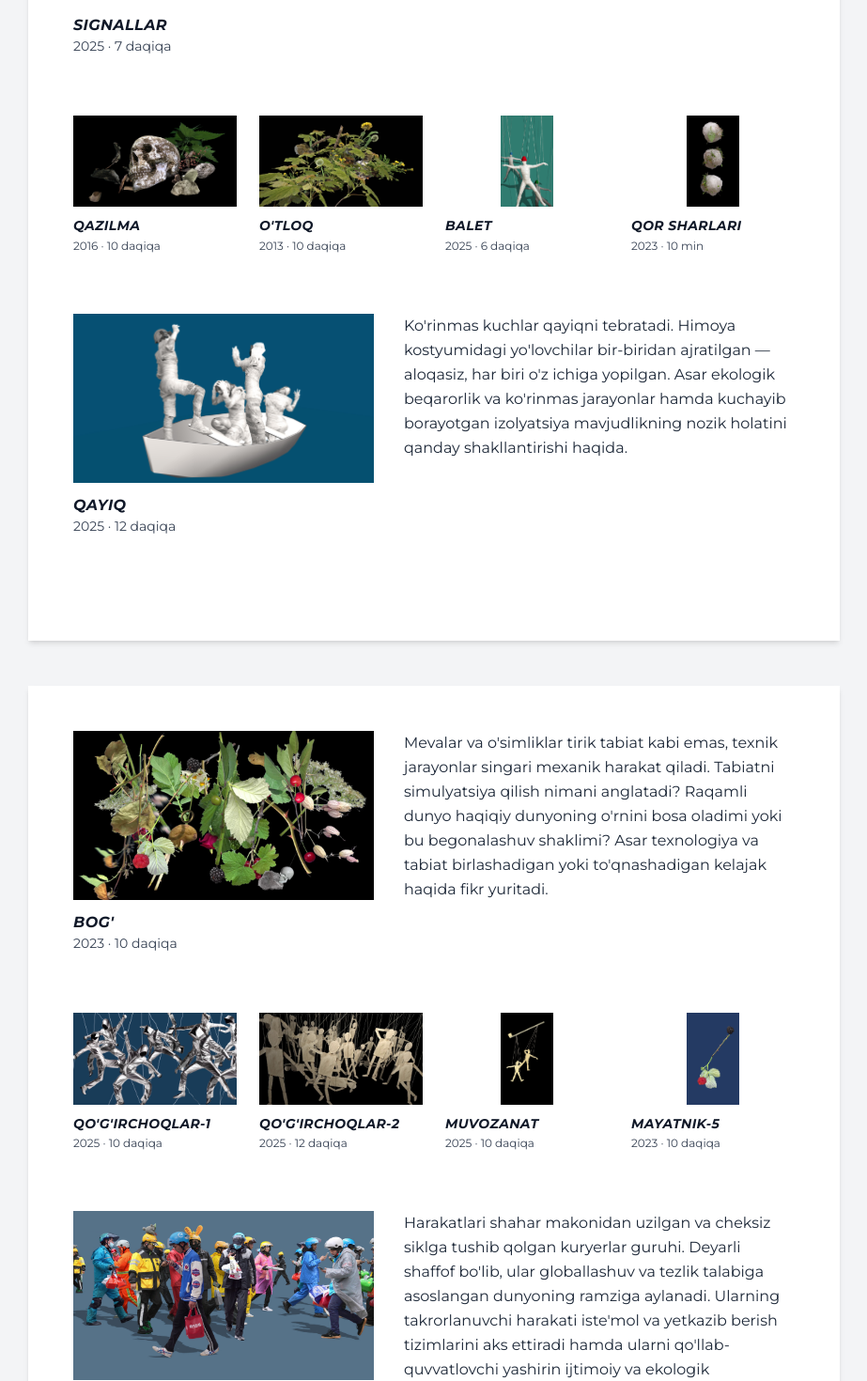
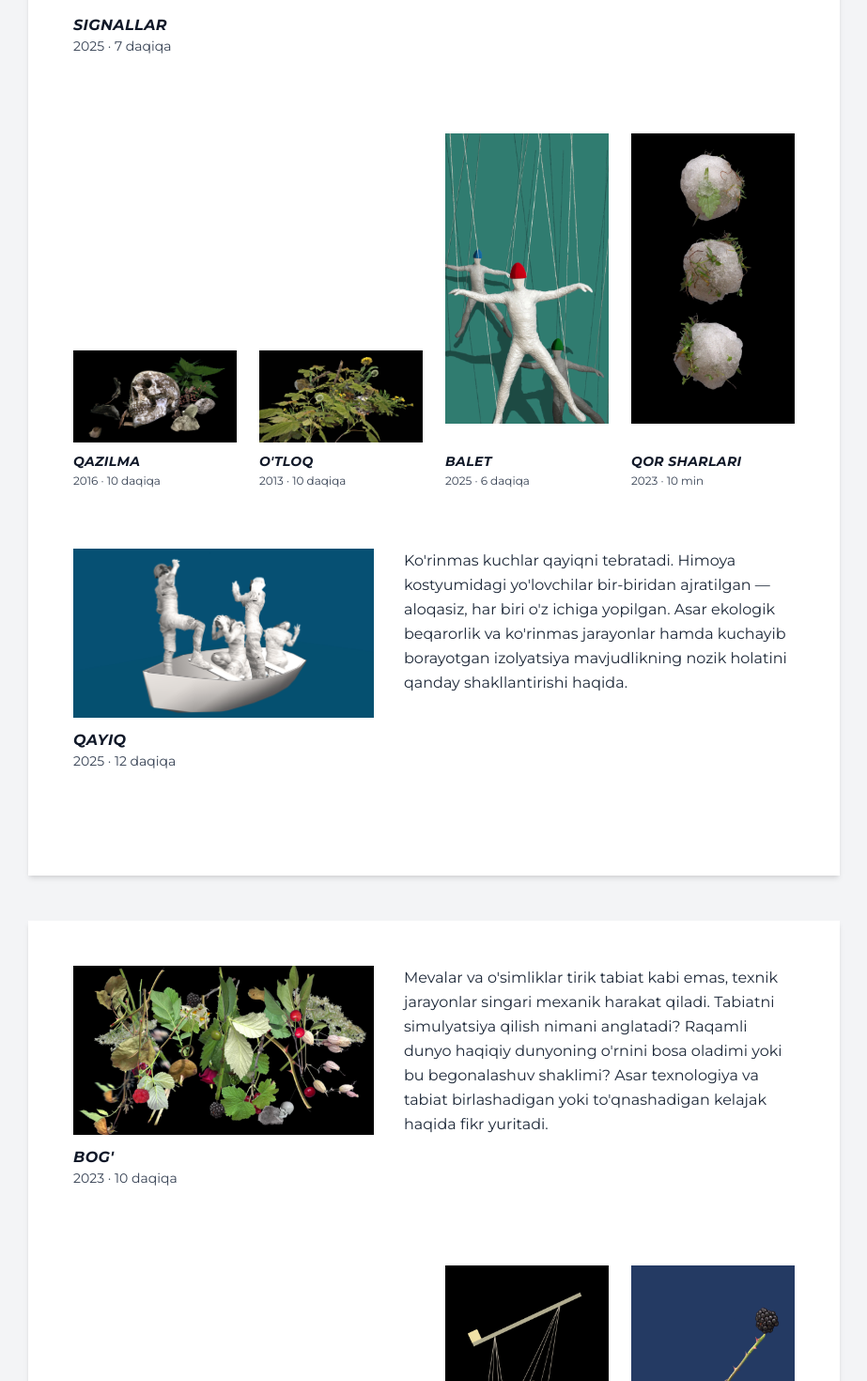
Before and after one commit to Chesssmaestro/artgalereya, a React (Vite) app: page / in a window 1280 px wide. Shown: the part 2200-3670 px from the top of the page at 94% size, without its empty margins (178-1101 px from the left). Built offline with nearby package versions, Linux system fonts and the light colour scheme.

Commit message:
final i believe

```diff
--- a/src/App.tsx
+++ b/src/App.tsx
@@ -4,6 +4,7 @@ import { translations, Language, Work } from './data';
 function App() {
   const [lang, setLang] = useState<Language>('uz');
   const t = translations[lang];
+
   return (
     <div className="min-h-screen bg-gray-100 font-sans pb-20 min-w-[1024px]">
       {/* Language Switcher */}
@@ -20,6 +21,7 @@ function App() {
           </button>
         ))}
       </div>
+
       <div className="max-w-4xl mx-auto pt-20 px-4 space-y-12">
 
         {/* Page 1: Cover */}
@@ -39,26 +41,31 @@ function App() {
         {/* Page 2: Works Part 1 */}
         <section className="bg-white shadow-md p-12 w-full text-gray-900">
           <p className="text-lg mb-12">{t.worksIntro}</p>
+
           <WorkRow work={t.works.invisible} />
           <WorkRow work={t.works.signals} tall />
-          <div className="grid grid-cols-4 gap-6 mb-16">
+
+          <div className="grid grid-cols-4 gap-6 mb-16 items-end">
             <WorkGridItem work={t.works.excavation} />
             <WorkGridItem work={t.works.meadow} />
-            <WorkGridItem work={t.works.ballet} />
-            <WorkGridItem work={t.works.snowballs} />
+            <WorkGridItem work={t.works.ballet} tall />
+            <WorkGridItem work={t.works.snowballs} tall />
           </div>
+
           <WorkRow work={t.works.boat} />
         </section>
 
         {/* Page 3: Works Part 2 */}
         <section className="bg-white shadow-md p-12 w-full text-gray-900">
           <WorkRow work={t.works.garden} />
-          <div className="grid grid-cols-4 gap-6 mb-16">
+
+          <div className="grid grid-cols-4 gap-6 mb-16 items-end">
             <WorkGridItem work={t.works.marionettes1} />
             <WorkGridItem work={t.works.marionettes2} />
-            <WorkGridItem work={t.works.balance} />
-            <WorkGridItem work={t.works.pendulum} />
+            <WorkGridItem work={t.works.balance} tall />
+            <WorkGridItem work={t.works.pendulum} tall />
           </div>
+
           <WorkRow work={t.works.delivery} />
           <WorkRow work={t.works.dice} tall />
         </section>
@@ -131,11 +138,11 @@ function WorkRow({ work, tall = false }: { work: Work, tall?: boolean }) {
   );
 }
 
-function WorkGridItem({ work }: { work: Work }) {
+function WorkGridItem({ work, tall = false }: { work: Work, tall?: boolean }) {
   if (!work) return null;
   return (
     <div className="flex flex-col">
-      <WorkImage work={work} />
+      <WorkImage work={work} tall={tall} />
       <h3 className="uppercase italic font-bold mt-3 tracking-wide text-sm leading-tight">{work.title}</h3>
       <p className="text-xs text-gray-700 mt-1">{work.meta}</p>
     </div>
```
